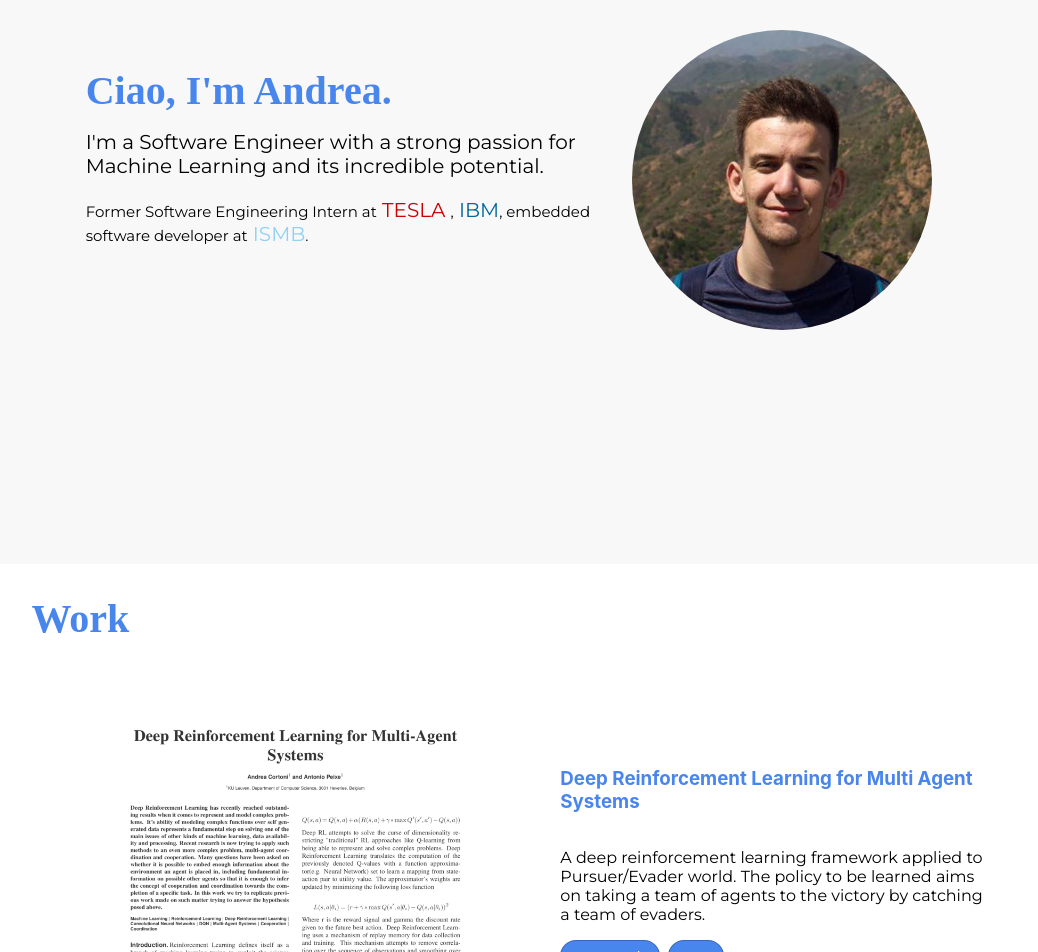
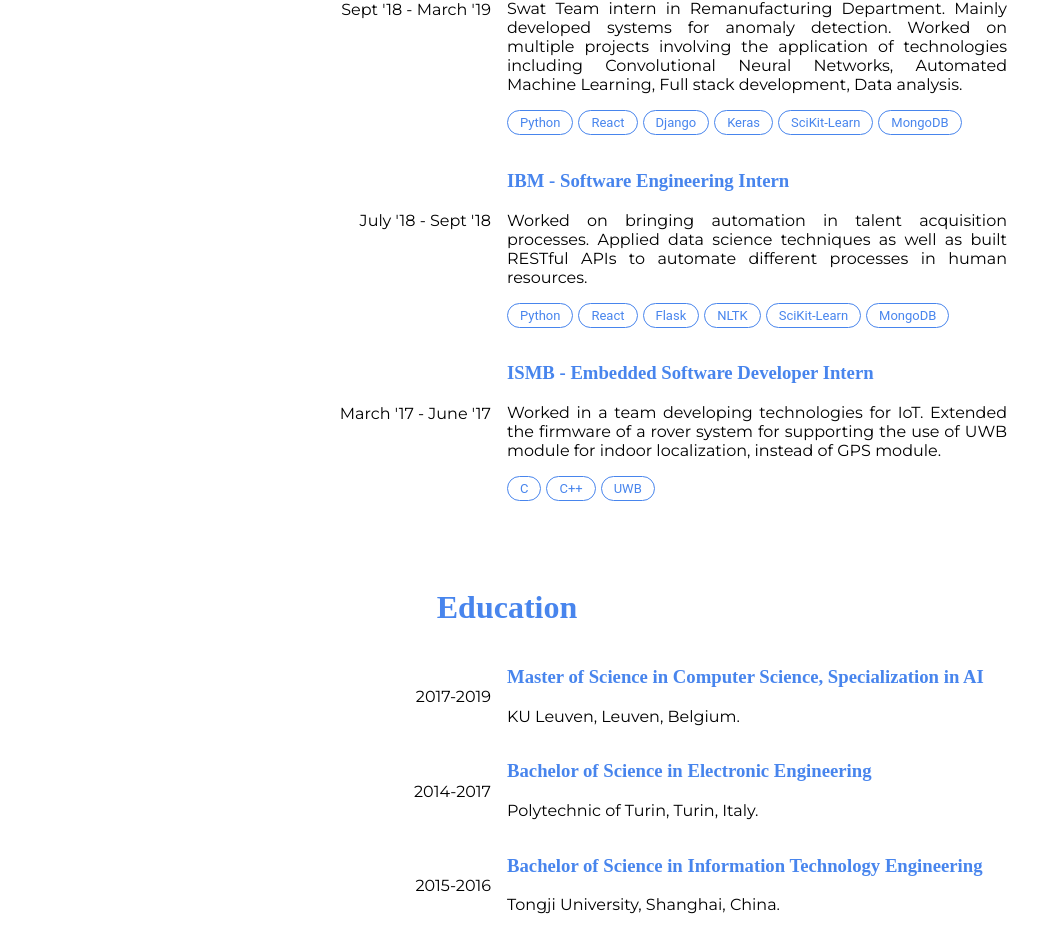
Before and after one commit to cortandr/cortandr, a React (Create React App) app in the folder portfolio/: page /resume in a window 1280 px wide. Shown: the part 220-1172 px from the top of the page, without its empty margins (133-1171 px from the left). After the commit the page ends 1150 px from the top, so only its background shows below. Built offline with nearby package versions, Linux system fonts and the light colour scheme.

Commit message:
added resume page

```diff
--- a/portfolio/src/App.js
+++ b/portfolio/src/App.js
@@ -1,13 +1,15 @@
 import React from 'react';
 import Grid from '@material-ui/core/Grid';
 import Home from './routes/Home';
-import { Route, Link, BrowserRouter as Router } from 'react-router-dom'
+import { Route, Link, BrowserRouter as Router } from 'react-router-dom';
+import Resume from './routes/Resume';
 
 function App() {
     return (
         <Grid container justify={'center'}>
             <Router>
-                <Route path="/" component={Home} />
+                <Route exact path="/" component={Home} />
+                <Route path="/resume" component={Resume} />
             </Router>
         </Grid>
     );
--- a/portfolio/src/routes/Home.js
+++ b/portfolio/src/routes/Home.js
@@ -40,17 +40,19 @@
 
 
     render() {
-        const work_list = ['mas', 'dots', 'viw'];
+        const work_list = ['mas', 'dots', 'dots'];
         return (
-            <Grid container justify={'center'} style={{overflowX: 'hidden'}}>
+            <Grid container justify={'center'}
+                  // style={{overflowX: 'hidden'}}
+            >
                 <Navigation action={this.scrollTo}/>
                 <Grid
                     container
                     justify={'center'}
-                    spacing={32}
+                    // spacing={32}
                     style={{
-                        backgroundColor: '#F8F8F8',
-                        minHeight: '100vh',
+                        backgroundColor: 'white',
+                        height: '100vh',
                         verticalAlign: 'middle',
                     }}>
                     <Grid item xs={5}>
@@ -91,11 +93,16 @@
                         />
                     </Grid>
                 </Grid>
+                <Grid container
+                      style={{
+                          backgroundColor: '#F8F8F8',
+                          marginTop: 30
+                      }}
+                >
                     <Grid
                         container
                         alignItems={'flex-start'}
                         className={'Work'}
-                    style={{marginTop: 20}}
                         ref={(section) => { this.Work = section; }}>
                         <Grid item xs={4}>
                             <h1 style={{
@@ -110,6 +117,7 @@
                         return <WorkItem key={i} name={item}/>
                     })}
                 </Grid>
+            </Grid>
         );
     };
 }
--- a/portfolio/src/routes/Navigation.js
+++ b/portfolio/src/routes/Navigation.js
@@ -6,6 +6,7 @@
 import Typography from '@material-ui/core/Typography';
 import Button from '@material-ui/core/Button';
 import './fonts.css';
+import {withRouter} from "react-router-dom";
 
 const styles = {
     root: {
@@ -13,7 +14,8 @@
     },
     grow: {
         flexGrow: 1,
-        marginLeft: 200
+        marginLeft: 200,
+        cursor: 'pointer'
     },
     menuButton: {
         marginLeft: -12,
@@ -21,14 +23,15 @@
     },
 };
 
-function Navigation(props) {
-    const { classes } = props;
+class Navigation extends React.Component{
+    render() {
+        const { classes } = this.props;
         return (
             <div className={classes.root}>
                 <AppBar
                     position="fixed"
                     style={{
-                    backgroundColor: '#F8F8F8',
+                        backgroundColor: 'white',
                         // opacity: 0.5,
                         color: '#4885ed',
                         boxShadow: 'none',
@@ -38,21 +41,24 @@
                         <Typography
                             variant="h6"
                             color="inherit"
-                        className={classes.grow}>
+                            className={classes.grow}
+                            onClick={() => this.props.history.push('/')}
+                        >
                             Andrea Cortoni
                         </Typography>
                         <Button color={'inherit'}>About</Button>
-                    <Button color={'inherit'}>Resume</Button>
-                    <Button color={'inherit'} onClick={() => props.action()}>Work</Button>
+                        <Button color={'inherit'} onClick={() => this.props.history.push('/resume')}>Resume</Button>
+                        <Button color={'inherit'} onClick={() => this.props.action()}>Work</Button>
                         <Button color={'inherit'} style={{marginRight: 200}}>Contact</Button>
                     </Toolbar>
                 </AppBar>
             </div>
         );
     }
+}
 
 Navigation.propTypes = {
     classes: PropTypes.object.isRequired,
 };
 
-export default withStyles(styles)(Navigation);
+export default withRouter(withStyles(styles)(Navigation));
--- /dev/null
+++ b/portfolio/src/routes/Resume.js
@@ -0,0 +1,155 @@
+import React from 'react';
+import Grid from '@material-ui/core/Grid';
+import Navigation from './Navigation';
+import { withRouter } from 'react-router-dom';
+import { MDBIcon, MDBContainer, MDBBtn } from 'mdbreact';
+import './fonts.css';
+import Chip from "@material-ui/core/Chip";
+
+const SocialButtonsPage = () => {
+    return (
+        <MDBContainer>
+            <MDBBtn tag="a" floating social="tw">
+                <MDBIcon fab icon="twitter" />
+            </MDBBtn>
+            <MDBBtn tag="a" floating social="li">
+                <MDBIcon fab icon="linkedin-in" />
+            </MDBBtn>
+            <MDBBtn tag="a" floating social="git">
+                <MDBIcon fab icon="github" />
+            </MDBBtn>
+        </MDBContainer>
+    );
+};
+
+const experience = [
+    {
+        date: "Sept '18 - March '19",
+        title:  "TESLA - Software Engineering Intern",
+        skills: ["Python", "React", "Django", "Keras", "SciKit-Learn", "MongoDB"],
+        description:
+            "Swat Team intern in Remanufacturing Department. Mainly developed systems for anomaly detection. " +
+            "Worked on multiple projects involving the application of technologies including " +
+            "Convolutional Neural Networks, " +
+            "Automated Machine Learning, " +
+            "Full stack development, " +
+            "Data analysis."
+    },
+    {
+        date: "July '18 - Sept '18",
+        title:  "IBM - Software Engineering Intern",
+        skills: ["Python", "React", "Flask", "NLTK", "SciKit-Learn", "MongoDB"],
+        description:
+            "Worked on bringing automation in talent acquisition processes. " +
+            "Applied data science techniques as well as built RESTful APIs to automate different processes in human resources."
+    },
+    {
+        date: "March '17 - June '17",
+        title:  "ISMB - Embedded Software Developer Intern",
+        skills: ["C", "C++", "UWB"],
+        description:
+            "Worked in a team developing technologies for IoT. " +
+            "Extended the firmware of a rover system for supporting the use of UWB module " +
+            "for indoor localization, instead of GPS module."
+    }
+];
+
+const education = [
+    {
+        date: "2017-2019",
+        title:  "Master of Science in Computer Science, Specialization in AI",
+        description:
+            "KU Leuven, Leuven, Belgium."
+    },
+    {
+        date: "2014-2017",
+        title:  "Bachelor of Science in Electronic Engineering",
+        description:
+            "Polytechnic of Turin, Turin, Italy."
+    },
+    {
+        date: "2015-2016",
+        title:  "Bachelor of Science in Information Technology Engineering",
+        description:
+            "Tongji University, Shanghai, China."
+    }
+];
+
+class Resume extends React.Component{
+    // constructor(props) {
+    //     super(props);
+    // }
+
+    render() {
+        return (
+            <Grid container justify={'center'}
+                  // style={{overflowX: 'hidden'}}
+            >
+                <Navigation/>
+                <Grid container justify={'center'} style={{marginTop: 80}}>
+                    <Grid item xs={12}>
+                        <h1 style={{color: '#4885ed', textAlign: 'center'}}>Experience</h1>
+                    </Grid>
+                </Grid>
+                {experience.map((item, i) => {
+                    return (
+                        <Grid container justify={'center'}>
+                            <Grid item xs={6}>
+                                <p style={{
+                                    textAlign: 'right',
+                                    marginTop: 60,
+                                    marginRight: 16
+                                }}>{item.date}</p>
+                            </Grid>
+                            <Grid item xs={6}>
+                                <h3 style={{color: '#4885ed'}}>{item.title}</h3>
+                                <p style={{width: 500, textAlign: 'justify'}}>{item.description}</p>
+                                <p>
+                                    {item.skills.map((s, i) => {
+                                        return (
+                                            <Chip
+                                                label={s}
+                                                clickable
+                                                style={{
+                                                    marginRight: 5,
+                                                    height: 25,
+                                                    borderColor: '#4885ed',
+                                                    color: '#4885ed'
+                                                }}
+                                                variant="outlined"
+                                            />
+                                        )
+                                    })}
+                                </p>
+                            </Grid>
+                        </Grid>
+                    )
+                })}
+                <Grid container justify={'center'} style={{marginTop: 50}}>
+                    <Grid item xs={12}>
+                        <h1 style={{color: '#4885ed', textAlign: 'center'}}>Education</h1>
+                    </Grid>
+                </Grid>
+                {education.map((item, i) => {
+                    return (
+                        <Grid container justify={'center'}>
+                            <Grid item xs={6}>
+                                <p style={{
+                                    textAlign: 'right',
+                                    marginTop: 40,
+                                    marginRight: 16
+                                }}>{item.date}</p>
+                            </Grid>
+                            <Grid item xs={6}>
+                                <h3 style={{color: '#4885ed'}}>{item.title}</h3>
+                                <p style={{width: 500, textAlign: 'justify'}}>{item.description}</p>
+                            </Grid>
+                        </Grid>
+                    )
+                })}
+            </Grid>
+        );
+    };
+}
+
+export default withRouter(Resume);
--- a/portfolio/src/routes/WorkItem.js
+++ b/portfolio/src/routes/WorkItem.js
@@ -1,17 +1,19 @@
 import React from 'react';
 import PropTypes from 'prop-types';
+import { withRouter } from 'react-router-dom';
 import { withStyles } from '@material-ui/core/styles';
 import Grid from '@material-ui/core/Grid';
 import MASDRL from './masdrl.png';
+import DOTS from './dots.png';
 import Chip from '@material-ui/core/Chip';
-import scrollToComponent from 'react-scroll-to-component';
 
 const work = {
     mas: {
         title: "Deep Reinforcement Learning for Multi Agent Systems",
         description: "A deep reinforcement learning framework applied to Pursuer/Evader world. The policy to be learned " +
             "aims on taking a team of agents to the victory by catching a team of evaders.",
-        code: "",
+        code: "https://github.com/cortandr/MASRL",
+        img: MASDRL,
         more: ""
     },
 
@@ -19,6 +21,7 @@
         title: "Deep Reinforcement Learning for Games",
         description: "Self play DQN algorithm aimed on learning how to play the game Dots and Boxes",
         code: "",
+        img: DOTS,
         more: ""
     },
 
@@ -60,15 +63,15 @@
     }
 
     render() {
-        const { classes } = this.props;
         return (
             <Grid container justify={'center'} style={{marginTop: 20}}>
                 <Grid item xs={5}>
                     <img
-                        src={MASDRL}
+                        src={work[this.state.work_name].img}
+                        // src={MASDRL}
                         alt={'work'}
-                        height={300}
-                        width={400}
+                        height={'auto'}
+                        width={'400'}
                         style={{
                             borderRadius: '1%',
                             opacity: 0.8,
@@ -92,15 +95,22 @@
                             <Chip
                                 label="Source Code"
                                 clickable
-                                style={{backgroundColor: '#4885ed', color: 'white'}}
+                                style={{
+                                    backgroundColor: '#4885ed',
+                                    borderColor: '#4885ed',
+                                    color: 'white'}}
                                 variant="outlined"
+                                onClick={() => window.location.href=work[this.state.work_name].code}
                             />
                         </Grid>
                         <Grid item>
                             <Chip
                                 label="More"
                                 clickable
-                                style={{backgroundColor: '#4885ed', color: 'white'}}
+                                style={{
+                                    backgroundColor: '#4885ed',
+                                    borderColor: '#4885ed',
+                                    color: 'white'}}
                                 variant="outlined"
                             />
                         </Grid>
@@ -115,4 +125,4 @@
     classes: PropTypes.object.isRequired,
 };
 
-export default withStyles(styles)(WorkItem);
+export default withRouter(withStyles(styles)(WorkItem));
--- a/portfolio/src/routes/fonts.css
+++ b/portfolio/src/routes/fonts.css
@@ -1,4 +1,4 @@
-h1 {
+h1, h3 {
     font-family: 'Montserrat:700', serif, 'bold 700';
 }
 
```
Also changed, not shown: portfolio/src/routes/dots.png (added). Lines whose indentation alone changed are shown as unchanged.
